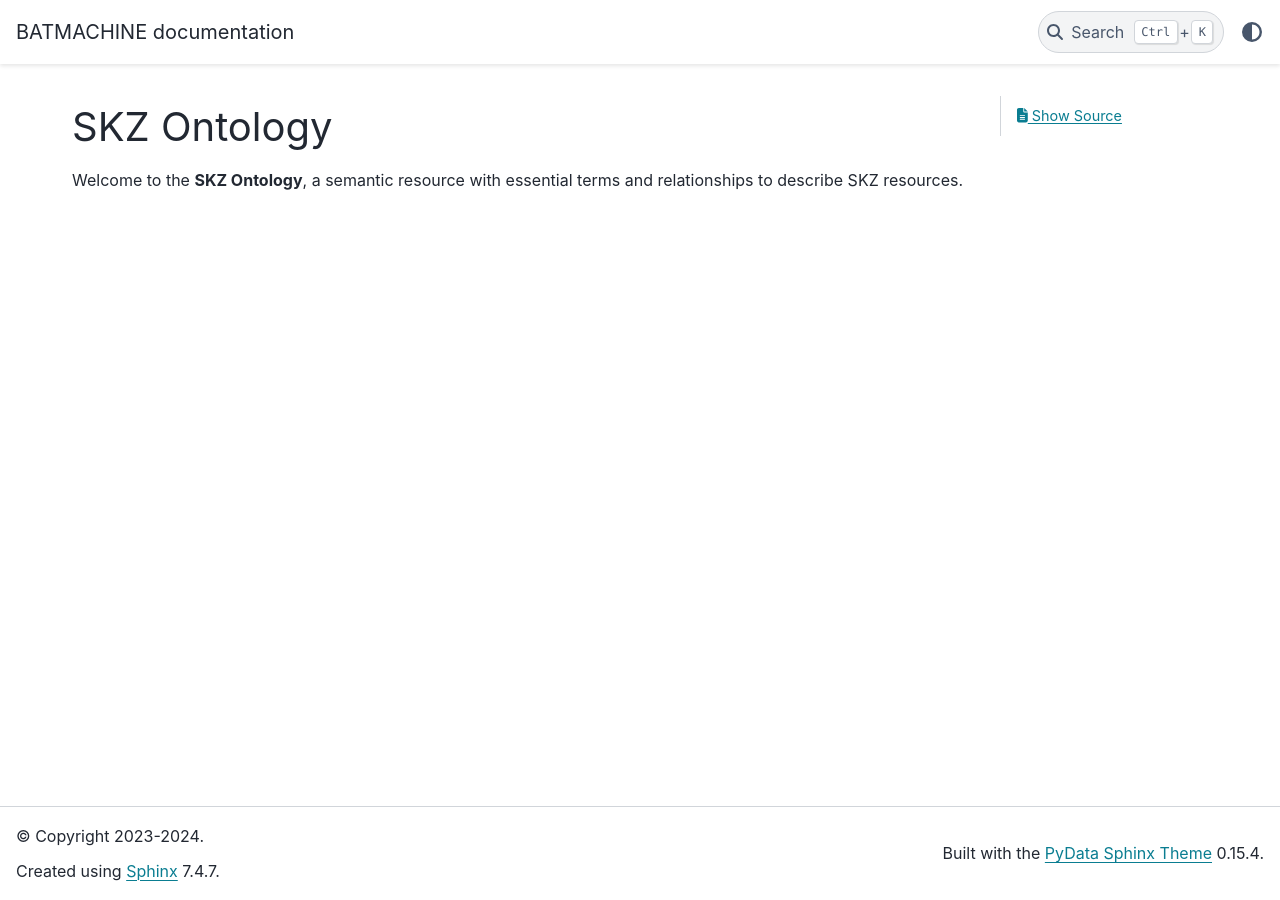
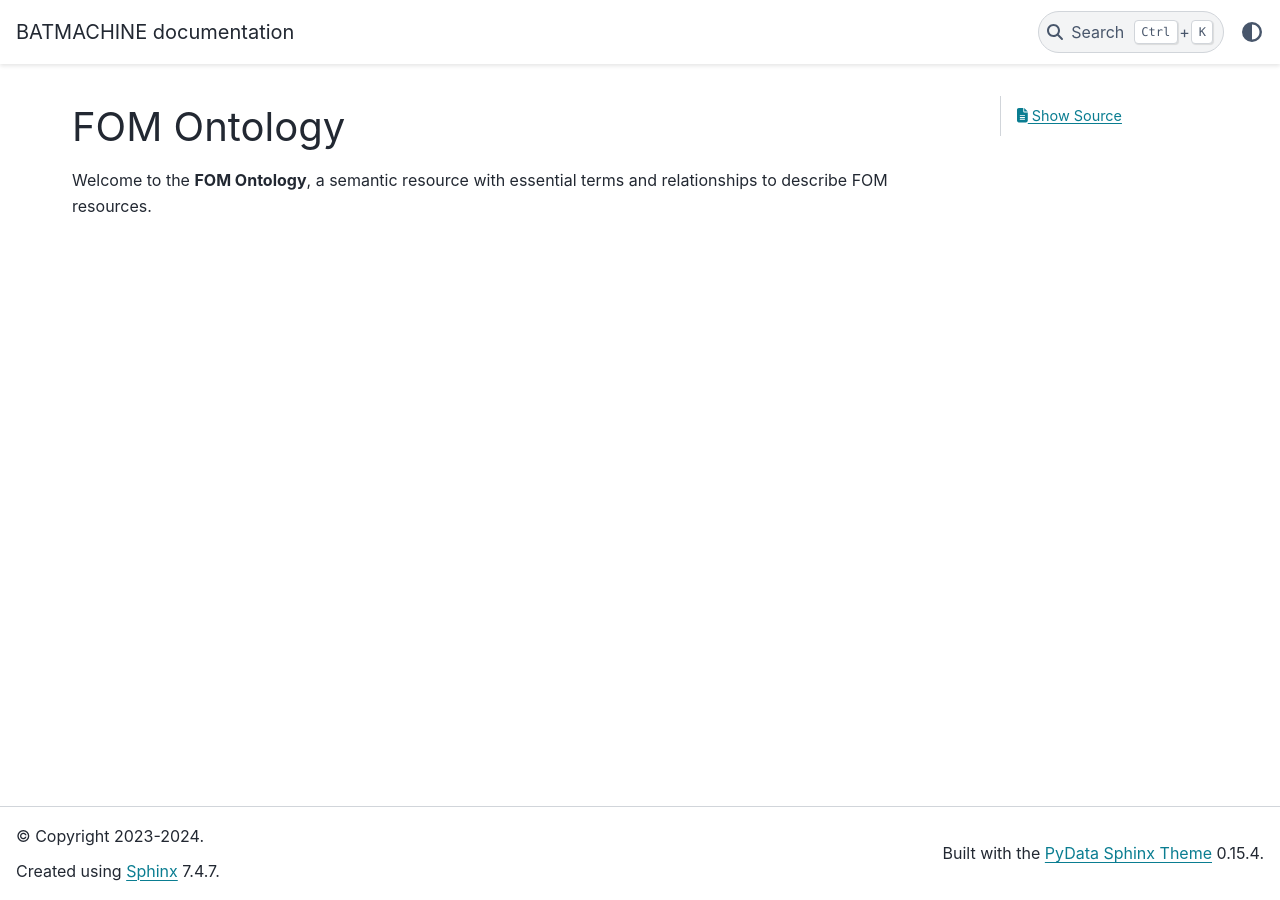
Before and after one commit to HEU-BATMACHINE/fom-public-resources, a Sphinx documentation site: the page built from docs/index.rst, in a window 1280 px wide. Built offline with Sphinx 7.4.7 and the PyData theme 0.15.4, drawn with Linux system fonts in a browser that asks for light colours; pages that are not in the unit, such as notebooks, are missing from menus.

Commit message:
Update index.rst

```diff
--- a/docs/index.rst
+++ b/docs/index.rst
@@ -6,7 +6,7 @@
    Class Index <skz-ontology>
 
 
-SKZ Ontology
+FOM Ontology
 ================================
 
-Welcome to the **SKZ Ontology**, a semantic resource with essential terms and relationships to describe SKZ resources.
+Welcome to the **FOM Ontology**, a semantic resource with essential terms and relationships to describe FOM resources.
```
